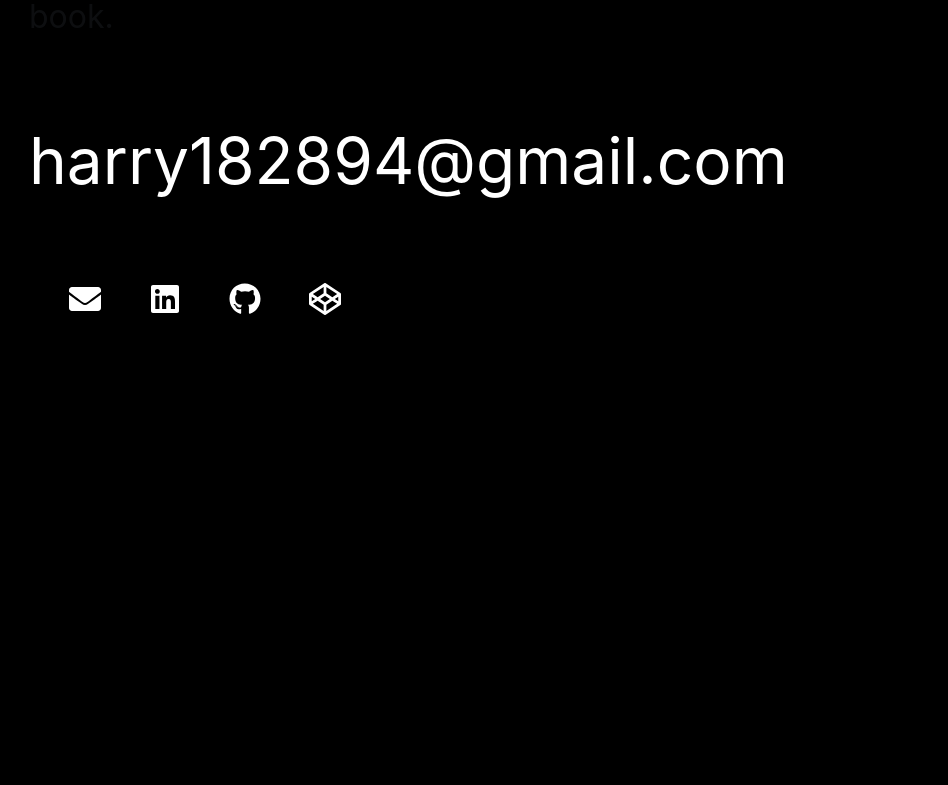
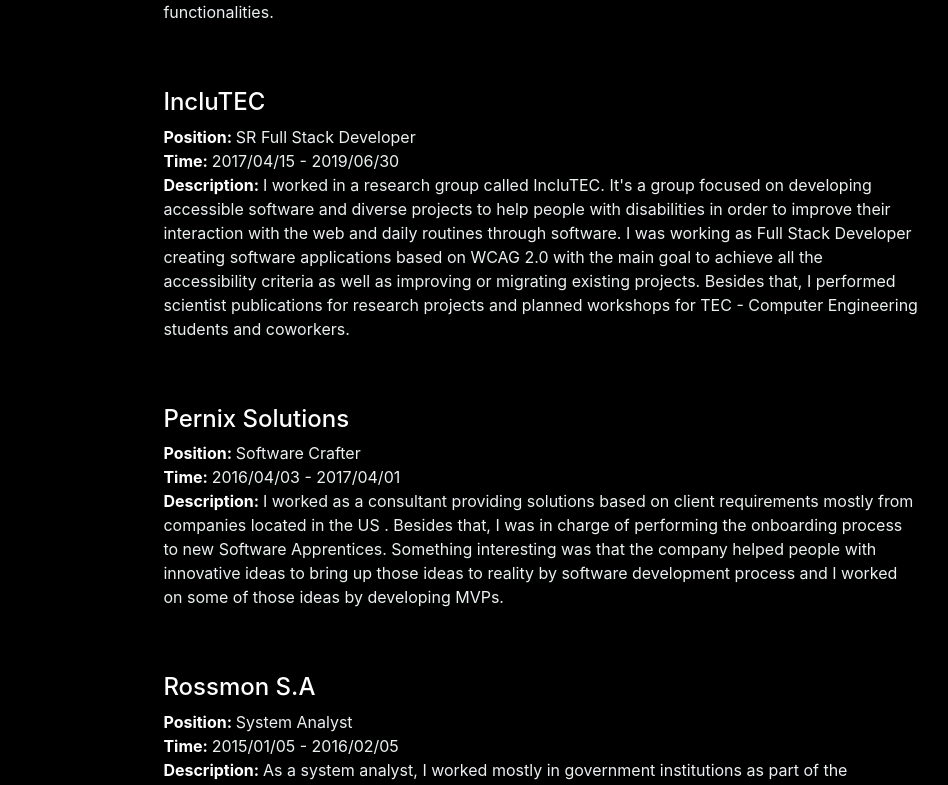
Before and after one commit to hmuir28/harrymuir.github.io, a React (Create React App) app: page /about in a window 1280 px wide. Shown: the part 1287-2072 px from the top of the page, without its empty margins (99-1047 px from the left). Before the commit the page ends 1624 px from the top, so only its background shows below. Built offline with nearby package versions, Linux system fonts and the light colour scheme; the HTML template or start-up script is replaced by a standard one.

Commit message:
Added job experience and refactored css stuff

```diff
--- a/src/components/data.js
+++ b/src/components/data.js
@@ -11,9 +11,88 @@
   contactEmail: "harry182894@gmail.com",
   contactTo:
   "Lorem Ipsum is simply dummy text of the printing and typesetting industry.Lorem Ipsum has been the industry 's standard dummy text ever since the 1500s, when an unknown printer took a galley of type and scrambled it to make a type specimen book.",
+  jobs: [
+    {
+      company: 'Gorilla Logic',
+      position: {
+        label: 'Position: ',
+        value: 'Web Developer',
+      },
+      since: {
+        label: 'Time: ',
+        value: '2019/07/01 - Currently',
+      },
+      description: {
+        label: 'Description: ',
+        value: `I worked for a client called JumpCloud. It's a company that securely manages and connects your users to their systems, applications, files, and networks. The product: A Directory-as-a-Service platform that provides to the IT Organizations a ton of tools to manage their own access to services in a secure way. At the beginning I was involved in both sides FE and BE as full stack then I was only involved in the FE side, creating, migrating legacy code, improving existing functionalities.`,
+      },
+      mainAchievement: {
+        label: '',
+        value: '',
+      },
+    },
+    {
+      company: 'IncluTEC',
+      position: {
+        label: 'Position: ',
+        value: 'SR Full Stack Developer',
+      },
+      since: {
+        label: 'Time: ',
+        value: '2017/04/15 - 2019/06/30',
+      },
+      description: {
+        label: 'Description: ',
+        value: `I worked in a research group called IncluTEC. It's a group focused on developing accessible software and diverse projects to help people with disabilities in order to improve their interaction with the web and daily routines through software.
+          I was working as Full Stack Developer creating software applications based on WCAG 2.0 with the main goal to achieve all the accessibility criteria as well as improving or migrating existing projects. Besides that, I performed scientist publications for research projects and planned workshops for TEC - Computer Engineering students and coworkers.`,
+      },
+      mainAchievement: {
+        label: '',
+        value: '',
+      },
+    },
+    {
+      company: 'Pernix Solutions',
+      position: {
+        label: 'Position: ',
+        value: 'Software Crafter',
+      },
+      since: {
+        label: 'Time: ',
+        value: '2016/04/03 - 2017/04/01',
+      },
+      description: {
+        label: 'Description: ',
+        value: `I worked as a consultant providing solutions based on client requirements mostly from companies located in the US . Besides that, I was in charge of performing the onboarding process to new Software Apprentices. Something interesting was that the company helped people with innovative ideas to bring up those ideas to reality by software development process and I worked on some of those ideas by developing MVPs.`,
+      },
+      mainAchievement: {
+        label: '',
+        value: '',
+      },
+    },
+    {
+      company: 'Rossmon S.A',
+      position: {
+        label: 'Position: ',
+        value: 'System Analyst',
+      },
+      since: {
+        label: 'Time: ',
+        value: '2015/01/05 - 2016/02/05',
+      },
+      description: {
+        label: 'Description: ',
+        value: 'As a system analyst, I worked mostly in government institutions as part of the company business model which was offshore outsourcing. I was in charge of maintained and delivered fatures to ICE (Electricity Costa Rican Institution) platforms.',
+      },
+      mainAchievement: {
+        label: '',
+        value: '',
+      },
+    },
+  ],
   landingPageName: "Harry Muir",
   landingPagePara:
-    "Full-Stack developer with expertise in different areas such as academic research groups and IT business companies. Currently, I work as a frontend developer at a consultancy company in Costa Rica.",
+    "Full-Stack developer with expertise in different areas such as academic research groups and IT business companies. Currently working as a frontend developer at a consultancy company in Costa Rica.",
   landingPageImage: "assets/profile.jpeg",
   projects: [
     {
@@ -68,6 +147,7 @@
       url: "https://dribbble.com/chetanverma"
     }
   ],
+  workTitle: 'Work',
 };
 
 export default userInfo;
--- a/src/components/resume/AboutMe.js
+++ b/src/components/resume/AboutMe.js
@@ -1,15 +1,15 @@
 import React from 'react';
+
 import data from '../Data';
-
-import styles from '../../styles/resume/AboutMe.module.css';;
+import styles from '../../styles/Resume.module.css';;
 
 const { aboutMeTitle, aboutMe } = data;
 
 const AboutMe = () => (
-  <div className={styles.aboutContainer}>
+  <div className={styles.resumeSection}>
     <h1>{aboutMeTitle}</h1>
-    {aboutMe.map((line) => (
-      <p>
+    {aboutMe.map((line, index) => (
+      <p key={index}>
         {line}
       </p>
     ))}
--- a/src/components/resume/Contact.js
+++ b/src/components/resume/Contact.js
@@ -3,6 +3,7 @@
 
 import data from '../Data';
 import styles from '../../styles/Contact.module.css';
+import withSpaceWrapper from '../wrappers/WithSpaceWrapper';
 
 const { contactEmail, contactTo, social: socialLinks } = data;
 
@@ -41,4 +42,4 @@
   </div>
 );
 
-export default Contact;
+export default withSpaceWrapper(Contact);
--- a/src/components/resume/Work.js
+++ b/src/components/resume/Work.js
@@ -1,5 +1,41 @@
 import React from 'react';
 
-const Work = () => ({});
+import data from '../Data';
+import styles from '../../styles/Resume.module.css';
+import withSpaceWrapper from '../wrappers/WithSpaceWrapper';
 
-export default Work;
+const { jobs, workTitle } = data;
+
+const Work = () => (
+  <section className={styles.resumeSection}>
+    <h1>{workTitle}</h1>
+    <div className={styles.workContainer}>
+      {jobs.map(({ company, description, mainAchievement, position, since }, index) => (
+        <div
+          className={styles.cardContainer}
+          key={index}
+        >
+          <h4>{company}</h4>
+          <div>
+            <span className={styles.itemLabel}><b>{position.label}</b></span>
+            <span className={styles.itemValue}>{position.value}</span>
+          </div>
+          <div>
+            <span className={styles.itemLabel}><b>{since.label}</b></span>
+            <span className={styles.itemValue}>{since.value}</span>
+          </div>
+          <div>
+            <span className={styles.itemLabel}><b>{description.label}</b></span>
+            <span className={styles.itemValue}>{description.value}</span>
+          </div>
+          <div>
+            <span className={styles.itemLabel}><b>{mainAchievement.label}</b></span>
+            <span className={styles.itemValue}>{mainAchievement.value}</span>
+          </div>
+        </div>
+      ))}
+    </div>
+  </section>
+);
+
+export default withSpaceWrapper(Work);
--- /dev/null
+++ b/src/components/wrappers/WithSpaceWrapper.js
@@ -0,0 +1,12 @@
+import React from 'react';
+
+import styles from '../../styles/Resume.module.css';
+
+const withSpaceWrapper = WrappedComponent => () => (
+  <div>
+    <div className={styles.space} />
+    <WrappedComponent />
+  </div>
+);
+
+export default withSpaceWrapper;
--- a/src/pages/Resume.js
+++ b/src/pages/Resume.js
@@ -1,7 +1,8 @@
 import React from 'react';
 import Contact from '../components/resume/Contact';
 import AboutMe from '../components/resume/AboutMe';
-import WithMainTemplateWrapper from '../components/wrappers/WithMainTemplateWrapper';
+import Work from '../components/resume/Work';
+import withMainTemplateWrapper from '../components/wrappers/WithMainTemplateWrapper';
 
 import styles from '../styles/Resume.module.css';
 
@@ -9,6 +10,7 @@
   return (
     <div className={styles.resumeContainer}>
       <AboutMe {...props} />
+      <Work {...props} />
       <div className={styles.aboutContact}>
         <Contact />
       </div>
@@ -16,4 +18,4 @@
   )
 };
 
-export default WithMainTemplateWrapper(Resume);
+export default withMainTemplateWrapper(Resume);
--- a/src/styles/Resume.module.css
+++ b/src/styles/Resume.module.css
@@ -1,3 +1,21 @@
+.cardContainer {
+  flex: 1 1 auto;
+  margin: 1em;
+  padding: 1em;
+}
+
+.cardContainer h4 {
+  color: #ffffff;
+}
+
+.cardContainer .itemLabel {
+  color: #ffffff;
+}
+
+.cardContainer .itemValue {
+  color: #EBF0F1;
+}
+
 .resumeContainer {
   display: flex;
   flex-direction: column;
@@ -11,3 +29,29 @@
   position: relative;
   top:-20rem;
 }
+
+.resumeSection h1 {
+  color: #ffffff;
+  font-size: 5rem;
+  font-family: 'Montserrat';
+}
+
+.resumeSection p {
+  color: #ffffff;
+  position: relative;
+  font-size: 1.6rem;
+  width: 60vw;
+  opacity: 0.9;
+}
+
+.space {
+  min-height: 250px;
+}
+
+.workContainer {
+  display: flex;
+  flex-direction: row;
+  flex-wrap: wrap;
+  padding-left: 10%;
+  padding-right: 10%;
+}
--- a/src/styles/resume/AboutMe.module.css
+++ /dev/null
@@ -1,13 +0,0 @@
-.aboutContainer h1 {
-  color: #ffffff;
-  font-size: 5rem;
-  font-family: 'Montserrat';
-}
-
-.aboutContainer p {
-  color: #ffffff;
-  position: relative;
-  font-size: 1.6rem;
-  width: 60vw;
-  opacity: 0.9;
-}
```
Also changed, not shown: src/styles/resume/Work.module.css (deleted).
